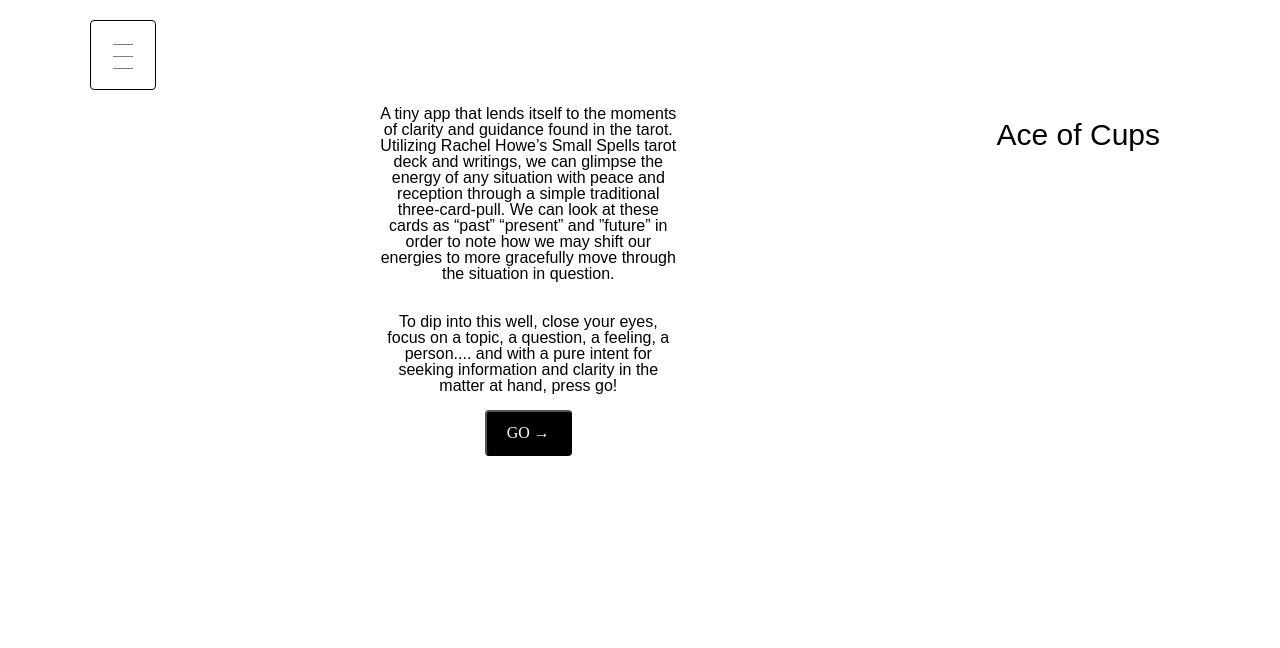
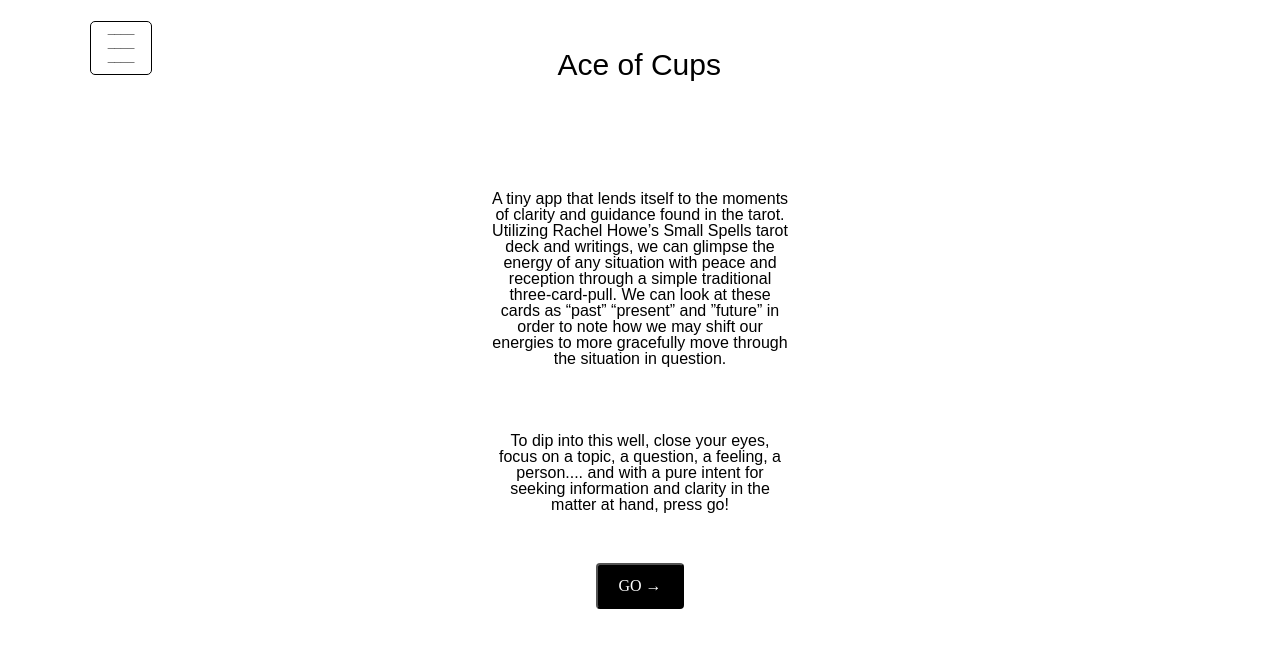
Before and after one commit to pauladixon/ace-of-cups, a React (Create React App) app: page / in a window 1280 px wide. Shown: the top 648 px of the page. Built offline with nearby package versions, Linux system fonts and the light colour scheme.

Commit message:
completed drop down navigation menu and basic styling for home page

```diff
--- a/src/components/Dropdown/Dropdown.js
+++ b/src/components/Dropdown/Dropdown.js
@@ -3,9 +3,9 @@ import onClickOutside from 'react-onclickoutside'
 import './Dropdown.scss'
 
 
-function Dropdown({ title }){
+function Dropdown(){
     const items = [
-        { id: 1, value: 'Home'  },
+        { id: 1, value: 'Home' },
         { id: 2, value: 'Journal Entries' },
         { id: 3, value: 'Buy the Deck' },
         { id: 4, value: 'Contact' },
@@ -25,13 +25,6 @@ function Dropdown({ title }){
         setSelection([ ...selectionAfterRemoval])
     }
 
-    function isItemInSelection(item) {
-        if (selection.some(current => current.id === item.id)) {
-            return true
-        }
-        return false
-    }
-
     return (
         <div className='dd-wrapper'>
             <div
@@ -42,7 +35,7 @@ function Dropdown({ title }){
                 onClick={() => toggle(!open)}
             >
                 <div className='dd-header__title'>
-                    <p className='dd-header__title--bold'>{title}</p>
+                    <p className='dd-header__title--bold'>___ ___ ___</p>
                 </div>
             </div>
             {open && (
@@ -51,7 +44,6 @@ function Dropdown({ title }){
                         <li className='dd-list-item' key={item.id}>
                             <button type='button' onClick={() => handleOnClick(item)}>
                                 <span>{item.value}</span>
-                                <span>{isItemInSelection(item)}</span>
                             </button>
                         </li>
                     ))}
--- a/src/components/Title/Title.scss
+++ b/src/components/Title/Title.scss
@@ -3,5 +3,6 @@
     text-decoration: none;
     font-size: 30px;
     margin: 30px;
-    float: right;
+    position: absolute;
+    text-align: center;
 }
--- a/src/pages/App/App.js
+++ b/src/pages/App/App.js
@@ -1,15 +1,76 @@
 import React from 'react'
-// import { Link } from 'react-router-dom'
+import { Route, Switch, Link } from 'react-router-dom'
 import './App.scss'
-import Dropdown from '../../components/Dropdown/Dropdown'
 import Title from '../../components/Title/Title'
 
-function App() {
+class App extends React.Component {
+  navigation = React.createRef()
+  state = {
+    open: false,
+  }
+
+  handleButtonClick = () => {
+    this.setState(state => {
+      return {
+        open: !state.open,
+      }
+    })
+  }
+
+  handleClickOutside = event => {
+    if (this.navigation.current && !this.navigation.current.contains(event.target)) {
+      this.setState({
+        open: false,
+      })
+    }
+  }
+
+  componentDidMount() {
+    document.addEventListener('mousedown', this.handleClickOutside)
+  }
+  componentWillUnmount() {
+    document.removeEventListener('mousedown', this.handleClickOutside)
+  }
+
+  render() {
     return (
       <div className="container">
-      <div>
-        <Dropdown title='___ ___ ___'/>
+        <div className='logo'>
           <Title />
+        </div>
+        <div className="nav-container" ref={this.navigation}>
+          <button
+            type="button"
+            class="button"
+            onClick={this.handleButtonClick}
+          >
+            ____ ____ ____
+          </button>
+          {this.state.open && (
+            <Switch>
+              <Route render={() =>
+                <div class='dropdown'>
+                  <ul className='list' onClick={this.handleButtonClick}>
+                    <Link to='/'>
+                      <li className='list-item'>Pull Cards</li>
+                    </Link>
+                    <Link to='/Journal'>
+                      <li className='list-item nth'>Journal</li>
+                    </Link>
+                    <Link target="#" href='https://www.smallspells.com/tarot-2'>
+                      <li className='list-item nth'>Buy the Deck</li>
+                    </Link>
+                    <Link to='/Contact'>
+                      <li className='list-item nth'>Contact Us</li>
+                    </Link>
+                    <Link>
+                      <li className='list-item nth'>Logout</li>
+                    </Link>
+                  </ul>
+                </div>
+              }/>
+            </Switch>
+          )}
           </div>
           <div className='main'>
             <p className='intro'>
@@ -18,12 +79,13 @@ function App() {
             <p className='intro'>
               To dip into this well, close your eyes, focus on a topic, a question, a feeling, a person.... and with a pure intent for seeking information and clarity in the matter at hand, press go!
             </p>
-        <button className='go'>
-          GO →
-        </button>
+            <Link to='/Reading'>
+              <button className='go'>GO →</button>
+            </Link>
           </div>
         </div>
     )
   }
+}
 
 export default App;
--- a/src/pages/App/App.scss
+++ b/src/pages/App/App.scss
@@ -2,6 +2,7 @@
 html {
   -webkit-box-sizing: border-box;
           box-sizing: border-box;
+  margin: auto;
 }
 *, *:before, *:after {
   -webkit-box-sizing: inherit;
@@ -32,6 +33,7 @@ body {
 }
 
 .main {
+  margin-top: 100px;
   display: flex;
   justify-content: center;
   align-items: center;
@@ -41,6 +43,7 @@ body {
 
 .intro {
   width: 300px;
+  margin-bottom: 50px;
 }
 
 .go {
@@ -53,6 +56,7 @@ body {
   font-size: 16px;
   font-family: Futura;
 
+
   &:hover, &:focus {
     cursor: pointer;
     background-color: white;
@@ -60,3 +64,88 @@ body {
     border: 1px solid black;
   }
 }
+
+.nav-container {
+  display: inline-block;
+  position: relative;
+}
+
+@mixin styling() {
+  background-color: white;
+  border-radius: 4px;
+  border-style: solid;
+  border-width: 1px;
+}
+
+.button {
+  @include styling();
+  padding: 0px 30px 10px 30px;
+  display: flex;
+  justify-content: center;
+  align-items: center;
+  width: 50px;
+  border: 0;
+  background-color: white;
+  color: black;
+  cursor: pointer;
+  outline: 0;
+  font-weight: bolder;
+  font-size: 12px;
+  border: 1px solid black;
+  border-radius: 5px;
+}
+
+.button:hover {
+  background-color: black;
+  color: white;
+  cursor: pointer;
+}
+
+.dropdown {
+  margin-top: 10px;
+  position: absolute;
+  top: 100%;
+  left: 0;
+  width: 200px;
+  background-color: white;
+  z-index: 1000;
+  border: 1px solid black;
+  border-top-left-radius: 5px;
+  border-top-right-radius: 5px;
+  border-bottom-left-radius: 5px;
+  border-bottom-right-radius: 5px;
+
+}
+
+.list {
+  list-style: none;
+  padding: 0;
+  margin: 0;
+}
+
+.list-item {
+  padding: 20px 15px;
+  text-decoration: none;
+}
+
+a {
+  text-decoration: none;
+  color: black;
+}
+
+.list-item:hover {
+  background-color: black;
+  color: white;
+  cursor: pointer;
+}
+
+.nth {
+  border-top: 1px solid black;
+}
+
+.logo {
+  display: flex;
+  justify-content: center;
+  align-items: center;
+  margin-right: 225px;
+}
```
Also changed, not shown: src/pages/Reading/Reading.js (added). Lines whose indentation alone changed are shown as unchanged.
